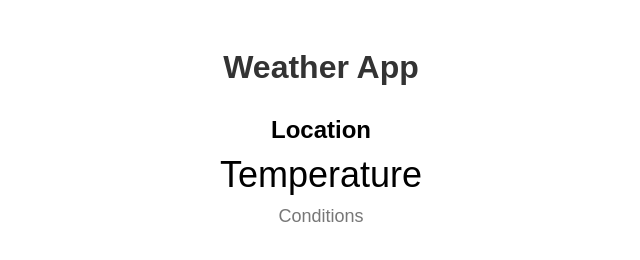
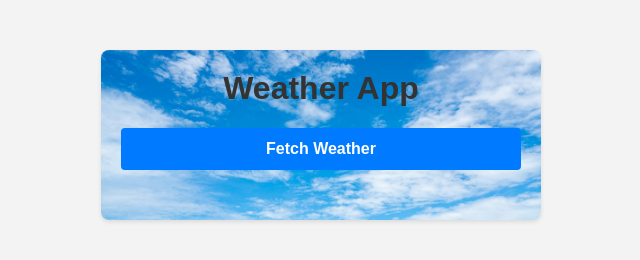
Before and after one commit to zakzo1212/weather_app, a plain HTML site: page index.html in a window 1280 px wide. Shown: the whole page, without its empty margins (319-959 px from the left). Drawn offline with Linux system fonts and the light colour scheme.

Commit message:
updated front end

```diff
--- a/index.html
+++ b/index.html
@@ -7,10 +7,11 @@
   <body>
     <div class="container">
       <h1>Weather App</h1>
+      <button id="fetchButton">Fetch Weather</button>
       <div class="weather-info">
-        <h2 class="location">Location</h2>
-        <div class="temperature">Temperature</div>
-        <div class="conditions">Conditions</div>
+        <h2 class="location"></h2>
+        <div class="temperature"></div>
+        <div class="conditions"></div>
       </div>
     </div>
 
--- a/script.js
+++ b/script.js
@@ -4,7 +4,10 @@ const apiKey = "17edb2ec3d374f8188cbb398663e5929";
 const locationElement = document.querySelector(".location");
 const temperatureElement = document.querySelector(".temperature");
 const conditionsElement = document.querySelector(".conditions");
+const fetchButton = document.getElementById("fetchButton");
 
+// Function to handle fetching weather data
+function fetchWeatherData() {
   // Get user's location coordinates using Geolocation API
   if (navigator.geolocation) {
     navigator.geolocation.getCurrentPosition(
@@ -12,7 +15,7 @@ if (navigator.geolocation) {
         const latitude = position.coords.latitude;
         const longitude = position.coords.longitude;
 
-      // Make API request to Weatherbit
+        // Make API request to Weatherbit Current Weather API
         fetch(
           `https://api.weatherbit.io/v2.0/current?lat=${latitude}&lon=${longitude}&key=${apiKey}`
         )
@@ -40,3 +43,7 @@ if (navigator.geolocation) {
     console.error("Geolocation is not supported by this browser.");
     // Handle lack of geolocation support
   }
+}
+
+// Event listener for the fetch button
+fetchButton.addEventListener("click", fetchWeatherData);
--- a/styles.css
+++ b/styles.css
@@ -1,19 +1,47 @@
 body {
   font-family: Arial, sans-serif;
-  text-align: center;
+  background-color: #f3f3f3;
+  margin: 0;
+  padding: 0;
 }
 
 .container {
   max-width: 400px;
-  margin: 0 auto;
+  margin: 50px auto;
+  background-image: url("blue_sky.jpeg");
+  background-size: cover;
+  background-position: center;
+  border-radius: 8px;
+  box-shadow: 0 2px 4px rgba(0, 0, 0, 0.1);
   padding: 20px;
 }
 
 h1 {
   color: #333;
+  text-align: center;
+  margin-top: 0;
+}
+
+button {
+  display: block;
+  width: 100%;
+  padding: 12px;
+  font-size: 16px;
+  font-weight: bold;
+  color: #fff;
+  background-color: #007bff;
+  border: none;
+  border-radius: 4px;
+  cursor: pointer;
+  transition: background-color 0.3s;
+}
+
+button:hover {
+  background-color: #0056b3;
 }
 
 .weather-info {
+  text-align: center;
   margin-top: 30px;
 }
 
@@ -25,6 +53,7 @@ h1 {
 .temperature {
   font-size: 36px;
   margin-bottom: 10px;
+  color: #333;
 }
 
 .conditions {
```
Also changed, not shown: blue_sky.jpeg (added). Lines whose indentation alone changed are shown as unchanged.
